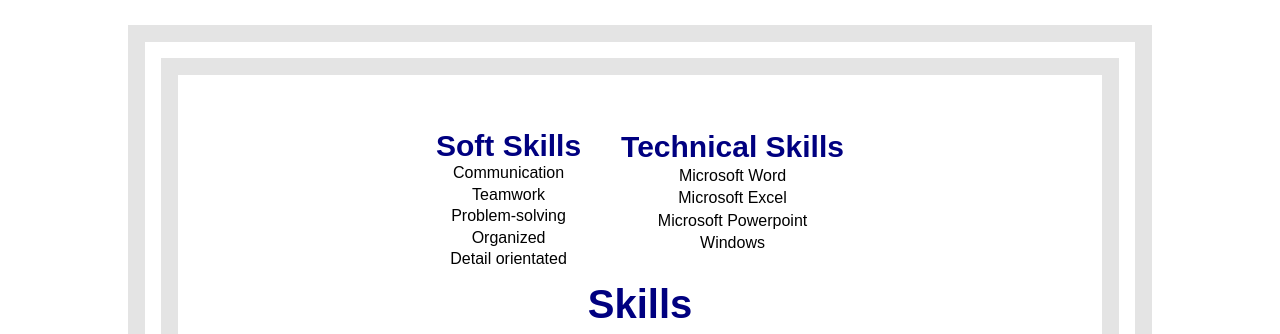
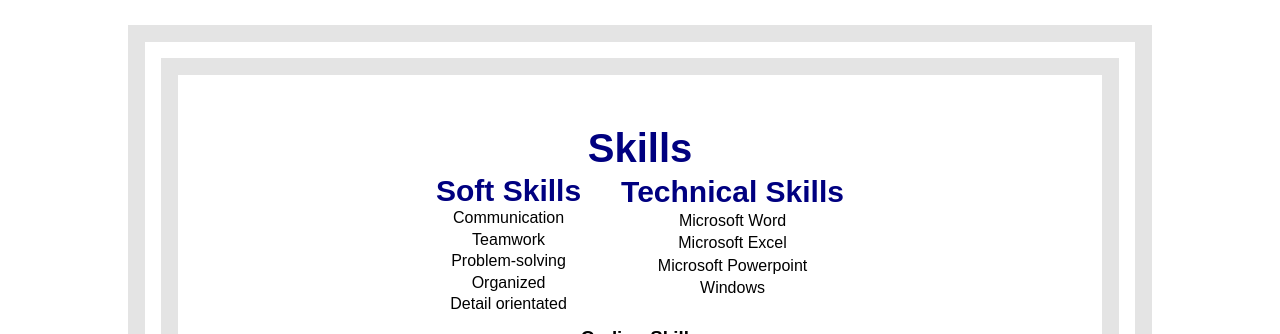
Before and after one commit to NasarKamish/CV, a plain HTML site: page index.html in a window 1280 px wide. Shown: the part 2990-3324 px from the top of the page. Drawn offline with Linux system fonts and the light colour scheme.

Commit message:
Updated file

```diff
--- a/index.html
+++ b/index.html
@@ -149,6 +149,7 @@
     <!-- Skills section -->
     <section id="Skills">
       <div class="Skills-container">
+        <h3 class="Skills-head">Skills</h3>
         <div class="skills-content">
           <div class="soft-container">
             <h3 class="soft-skills-head">Soft Skills</h3>
@@ -170,7 +171,7 @@
             </ul>
           </div>
         </div>
-        <h3 class="Skills-head">Skills</h3>
+        <h3 class="code-skills-head">Coding Skills</h3>
         <div class="cards-container">
           <div class="card">
             <div class="card-icon"><i class="fab fa-html5"></i></div>
```
